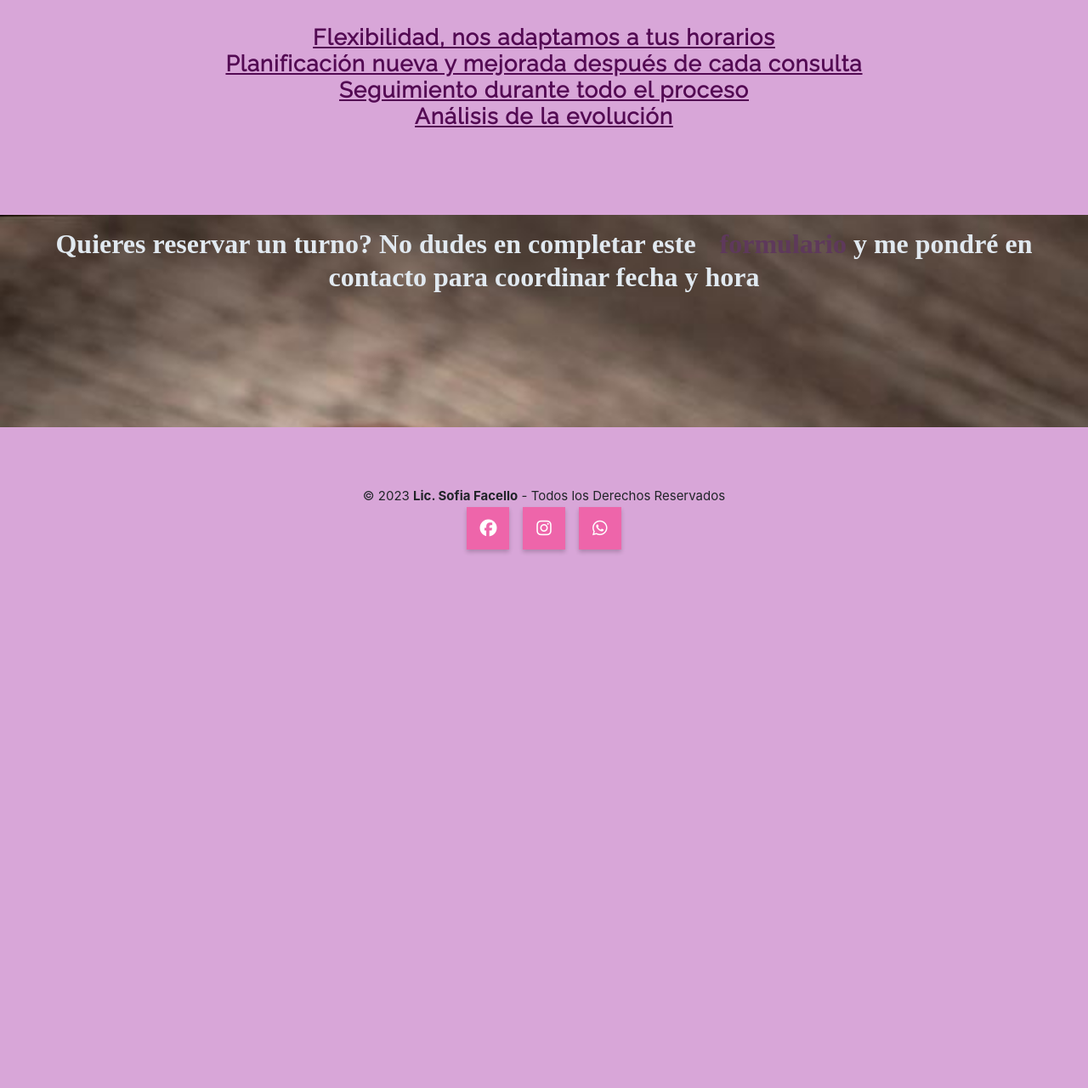
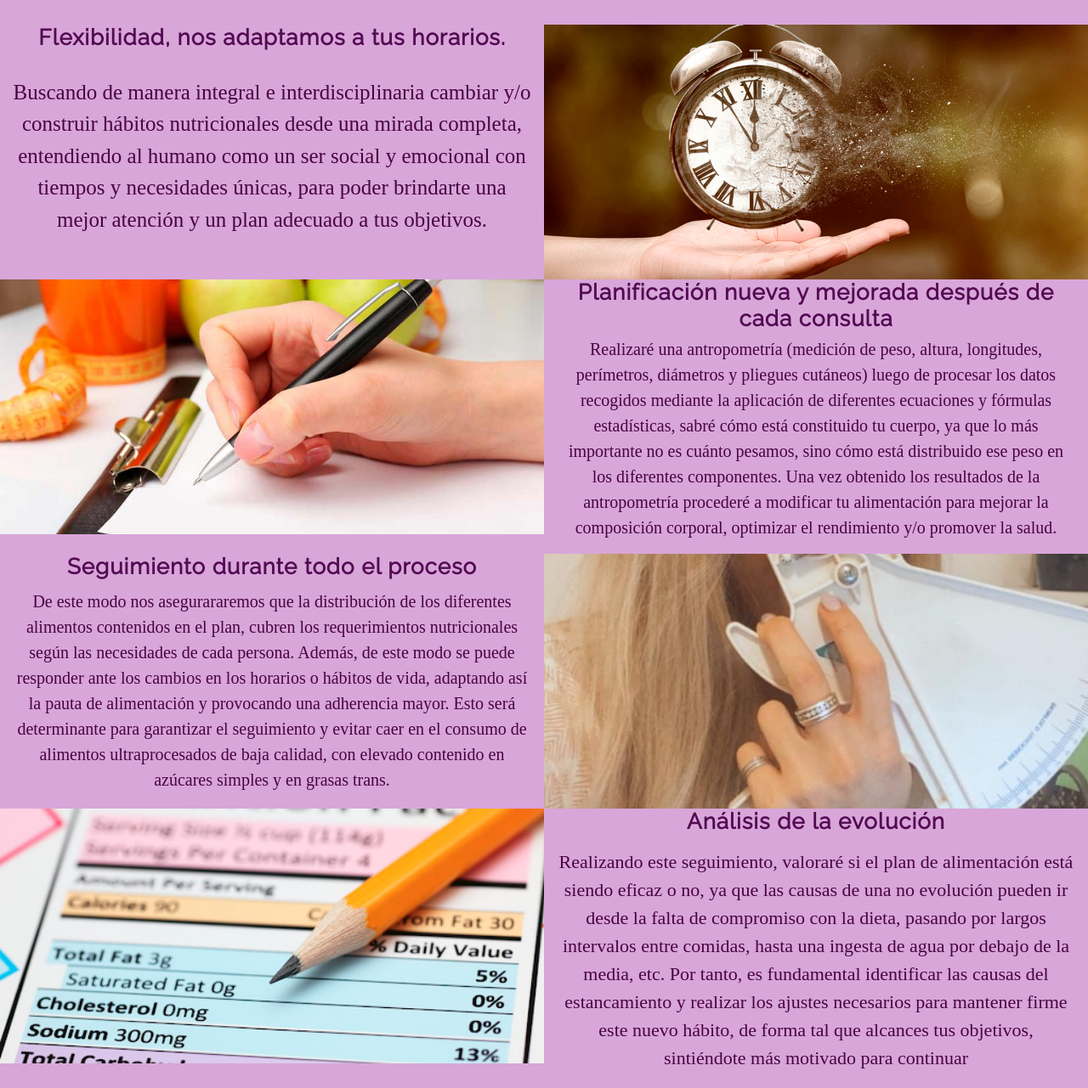
Before and after one commit to efacello/Pf-Facello, a plain HTML site: page pages/turnos.html in a window 1280 px wide. Shown: the part 330-1611 px from the top of the page at 85% size. Before the commit the page ends 1018 px from the top, so only its background shows below. Drawn offline with nearby package versions, Linux system fonts and the light colour scheme; files whose address does not match are found by name.

Commit message:
faq y turnos quedan responsive

```diff
--- a/css/style.css
+++ b/css/style.css
@@ -161,11 +161,69 @@ p{
   margin-top: 50px;
   text-align: center;
 }
-.contenedor-columnas{
-  width: 100%;
-  margin: auto;
-  margin-bottom: 50px;
-  box-sizing: border-box;
+.img-flexibility{
+  background-image: url(/images/flexibilidad_horaria_mx.jpg);
+  background-size: cover;
+  background-position: center;
+  height: 300px;
+}
+.desc-flexibility h2{
+  text-align: center;
+  text-decoration: none;
+}
+.desc-flexibility p{
+  text-align: center;
+  font-size: 25px;
+  color: rgb(73, 2, 67);
+  margin-top: 30px;
+}
+.img-plan{
+  background-image: url(/images/elaborar-plan-de-nutricion.jpg);
+  background-size: cover;
+  background-position: right;
+  height: 300px;
+}
+.desc-plan h2{
+  text-align: center;
+  text-decoration: none;
+}
+.desc-plan p{
+  text-align: center;
+  font-size: 20px;
+  color: rgb(73, 2, 67);
+  margin-top: 5px;
+}
+.img-follow{
+  background-image: url(/images/Screenshot_20230118_162414_Instagram.jpg);
+  background-size: cover;
+  background-position: right;
+  height: 300px;
+}
+.desc-follow h2{
+  text-align: center;
+  text-decoration: none;
+}
+.desc-follow p{
+  text-align: center;
+  font-size: 20px;
+  color: rgb(73, 2, 67);
+  margin-top: 10px;
+}
+.img-analysis{
+  background-image: url(/images/PASOS-ALIMENTOS.png);
+  background-size: cover;
+  background-position: right;
+  height: 300px;
+}
+.desc-analysis h2{
+  text-align: center;
+  text-decoration: none;
+}
+.desc-analysis p{
+  text-align: center;
+  font-size: 22px;
+  color: rgb(73, 2, 67);
+  margin-top: 15px;
 }
 .columnas3{
   width: 33.333%;
@@ -266,57 +324,6 @@ p{
   color: rgb(94, 57, 91);
   border-bottom: 2px;
 }
-.pie-pagina{
-  margin-top: 10px;
-  margin-bottom: 10px;
-  padding: 15px 10px;
-  text-align: center;
-}
-.pie-pagina .grupo1 small{
-  font-size: 15px;
-}
-.redes{
-    position: fixed;
-    top: 200px;
-    z-index: 100;
-    left: 0;
-}
-#facebook a{
-    background: #3b5998;
-    padding: 10px 20px;
-    color: white;
-    text-decoration: none;
-    width: 55px;
-    transition: all .4s ease;
-}
-#facebook a:hover{
-    background: rgb(238, 101, 170);
-    padding: 10px 40px;
-}
-#instagram a{
-    background: #3f729b;
-    padding: 10px 20px;
-    color: white;
-    text-decoration: none;
-    width: 55px;
-    transition: all .4s ease;
-}
-#instagram a:hover{
-    background: rgb(238, 101, 170);
-    padding: 10px 40px;
-}
-#whatsapp a{
-    background: #43d854;
-    padding: 10px 20px;
-    color: white;
-    text-decoration: none;
-    width: 55px;
-    transition: all .4s ease;
-}
-#whatsapp a:hover{
-    background: rgb(238, 101, 170);
-    padding: 10px 40px;
-}
 .dos-columnas{
     margin-top: 50px;
 }
--- a/pages/turnos.html
+++ b/pages/turnos.html
@@ -45,12 +45,47 @@
       <h3>Siguiendo mi plan online conseguirás los mismos resultados que de manera presencial. La duración de la primera entrevista es de 30-60 minutos, igual que en mis consultas. Los controles mensuales tienen una duración entre 15-30 minutos. El precio del plan y la segunda consulta está incluido en el primer pago</h3><br>
       <h3>Anímate a probar la consulta online y ahorrarás el desplazamiento. Tus dudas y/o consultas serán resueltas al momento y el seguimiento es más eficaz, ya que me adaptamré a tus horarios laborales y compromisos familiares</h3><br>
 
-      <section class="contenedor-columnas">
-        <h2>Flexibilidad, nos adaptamos a tus horarios</h2>
-        <h2>Planificación nueva y mejorada después de cada consulta</h2>
-        <h2>Seguimiento durante todo el proceso</h2>
-        <h2>Análisis de la evolución</h2>
-  </section>
+      <section class="container-fluid">
+        <div class="row">
+          <aside class="desc-flexibility col-sm-6">
+            <h2>Flexibilidad, nos adaptamos a tus horarios.</h2>
+            <p>Buscando de manera integral e interdisciplinaria cambiar y/o construir hábitos nutricionales desde una mirada completa, entendiendo al humano como un ser social y emocional con tiempos y necesidades únicas, para poder brindarte una mejor atención y un plan adecuado a tus objetivos.</p>
+          </aside>
+          <aside class="img-flexibility col-sm-6"></aside>
+        </div>
+      </section>
+
+      <section class="container-fluid">
+        <div class="row">
+          <aside class="img-plan col-sm-6"></aside>
+            <aside class="desc-plan col-sm-6">
+              <h2>Planificación nueva y mejorada después de cada consulta</h2>
+              <p>Realizaré una antropometría (medición de peso, altura, longitudes, perímetros, diámetros y pliegues cutáneos) luego de procesar los datos recogidos mediante la aplicación de diferentes ecuaciones y fórmulas estadísticas, sabré cómo está constituido tu cuerpo, ya que lo más importante no es cuánto pesamos, sino cómo está distribuido ese peso en los diferentes componentes. Una vez obtenido los resultados de la antropometría procederé a modificar tu alimentación para mejorar la composición corporal, optimizar el rendimiento y/o promover la salud.</p>
+            </aside>
+        </div>
+      </section>
+
+      <section class="container-fluid">
+        <div class="row">
+          <aside class="desc-follow col-sm-6">
+            <h2>Seguimiento durante todo el proceso</h2>
+            <p>De este modo nos asegurararemos que la distribución de los diferentes alimentos contenidos en el plan, cubren los requerimientos nutricionales según las necesidades de cada persona.
+              Además, de este modo se puede responder ante los cambios en los horarios o hábitos de vida, adaptando así la pauta de alimentación y provocando una adherencia mayor. Esto será determinante para garantizar el seguimiento y evitar caer en el consumo de alimentos ultraprocesados de baja calidad, con elevado contenido en azúcares simples y en grasas trans.</p>
+          </aside>
+          <aside class="img-follow col-sm-6"></aside>
+        </div>
+      </section>
+
+      <section class="container-fluid">
+        <div class="row">
+          <aside class="img-analysis col-sm-6"></aside>
+            <aside class="desc-analysis col-sm-6">
+              <h2>Análisis de la evolución</h2>
+              <p>Realizando este seguimiento, valoraré si el plan de alimentación está siendo eficaz o no, ya que las causas de una no evolución pueden ir desde la falta de compromiso con la dieta, pasando por largos intervalos entre comidas, hasta una ingesta de agua por debajo de la media, etc. Por tanto, es fundamental identificar las causas del estancamiento y realizar los ajustes necesarios para mantener firme este nuevo hábito, de forma tal que alcances tus objetivos, sintiéndote más motivado para continuar</p>
+            </aside>
+        </div>
+      </section>
+
     <section class="banner3">
       <h3>Quieres reservar un turno? No dudes en completar este <a href="../pages/contacto.html">formulario</a> y me pondré en contacto para coordinar fecha y hora</h3>
     </section>
```
